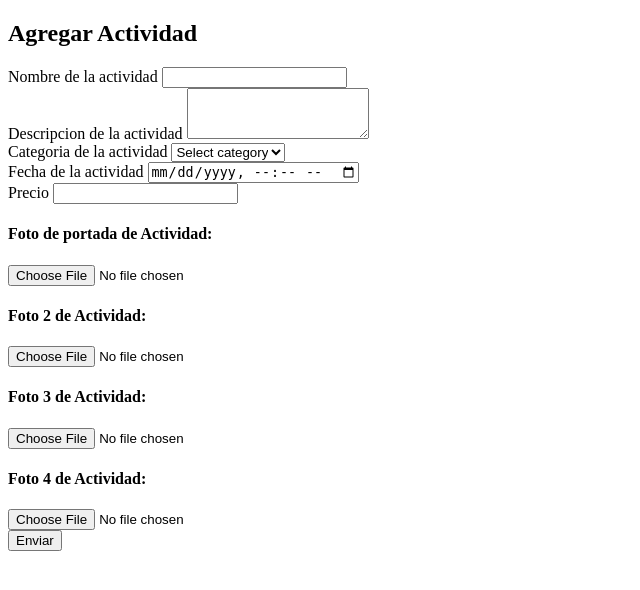
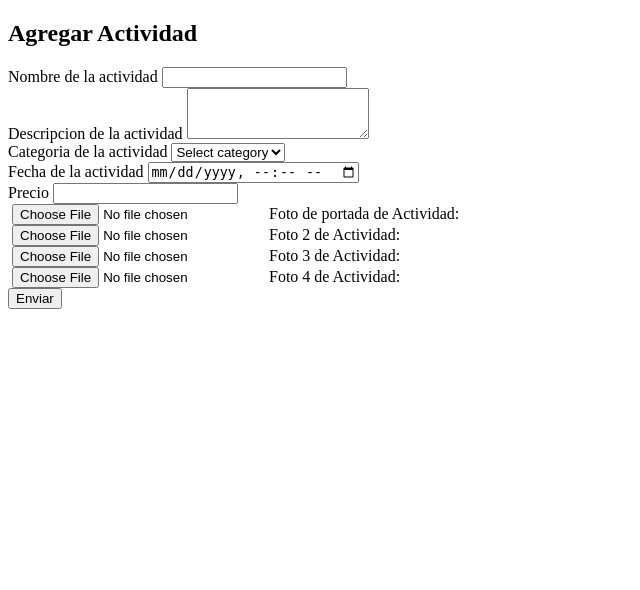
Before and after one commit to Javier-Mazariegos/Conectados, a Flask app: template templates/nueva_actividad.html in a window 1280 px wide. Shown: the part 116-706 px from the top of the page, without its empty margins (0-640 px from the left). Run offline with Flask 2, Linux system fonts and the light colour scheme; the template is opened without the code that fills it, so the values that code supplies are empty; parts of the project's set-up code (start-up, migrations or seed data) failed here and were passed over; some libraries are stand-ins or nearby versions.

Commit message:
Arreglo parte visual de nueva actividad y registro

```diff
--- a/templates/nueva_actividad.html
+++ b/templates/nueva_actividad.html
@@ -50,6 +50,7 @@
                             <option value="3">Categoria 3</option>
                         </select>
                     </div>
+
                     <div class="formulario-row fila4">
                         <div class="formulario-grupo row1">
                             <label for="fecha">Fecha de la actividad</label>
@@ -60,22 +61,30 @@
                             <input id="precio" name = "precio" class="precio" type="text" required>
                         </div>
                     </div>
-                    <div>
-                        <h4>Foto de portada de Actividad:</h4>
-                        <input type=file name=file1>
+
+                <div class="contenedor-imagenes">
+                    <div class="profile-pic-div1">
+                        <img id="photo1">
+                        <input type=file name=file1 id="file1">
+                        <label for="file1" name="file1" id="uploadbtn1">Foto de portada de Actividad:</label>
                     </div>
-                    <div>
-                        <h4>Foto 2 de Actividad:</h4>
-                        <input type=file name=file2>
+                    <div class="profile-pic-div2">
+                        <img id="photo2">
+                        <input type=file name=file2 id="file2">
+                        <label for="file2" name="file2" id="uploadbtn2">Foto 2 de Actividad:</label>
                     </div>
-                    <div>
-                        <h4>Foto 3 de Actividad:</h4>
-                        <input type=file name=file3>
+                    <div class="profile-pic-div3">
+                        <img id="photo3">
+                        <input type=file name=file3 id="file3">
+                        <label for="file3" name="file3" id="uploadbtn3">Foto 3 de Actividad:</label>
                     </div>
-                    <div>
-                        <h4>Foto 4 de Actividad:</h4>
-                        <input type=file name=file4>
+                    <div class="profile-pic-div4">
+                        <img id="photo4">
+                        <input type=file name=file4 id="file4">
+                        <label for="file4" name="file4" id="uploadbtn4">Foto 4 de Actividad:</label>
                     </div>
+                </div>
+
                     <input type="submit" value="Enviar" id="enviar">
                  </div>
             </form>
--- a/templates/registro.html
+++ b/templates/registro.html
@@ -24,10 +24,10 @@
                 <div class="campos">
                     <h3>Te damos la bienvenida a Conectados</h3>
                     <!-- Foto de perfil -->
-                    <div class="">
+                    <div class="profile-pic-div">
                         <img id="photo">
-                        <h4>Elija una foto de perfil:</h4>
-                        <input type=file name=file>
+                        <label for="file" id="uploadbtn">Foto de perfil</label>
+                        <input type=file name=file id="file">
                     </div>
                     <!-- Fin foto de perfil -->
                         <input type="text" placeholder="Pais" name="Pais" id="Pais" required>
```
